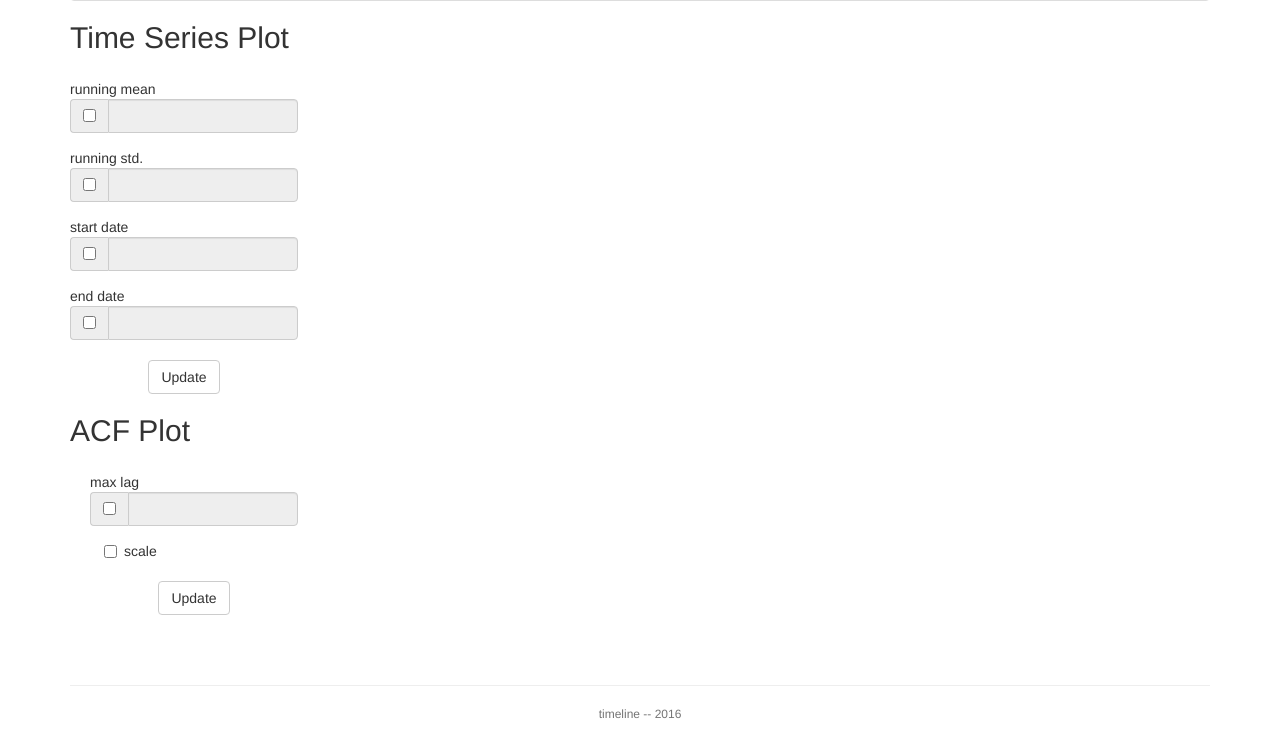
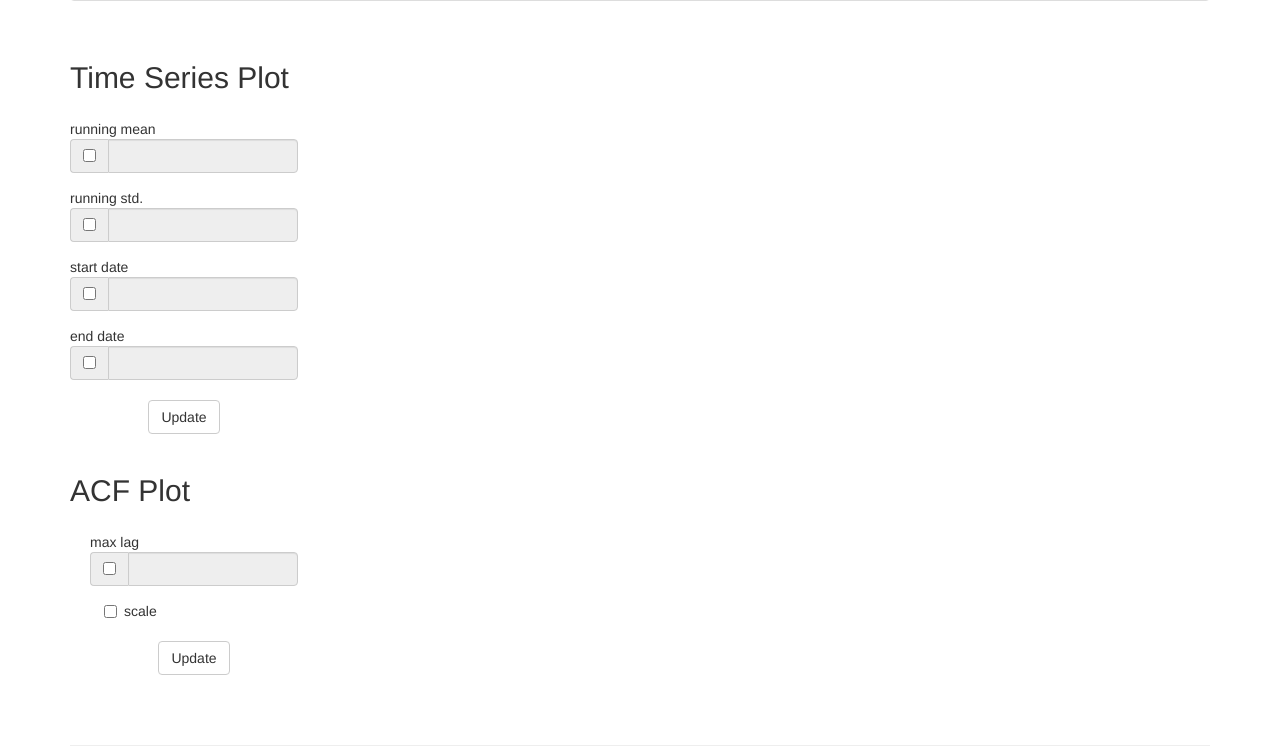
Before and after one commit to dumfug/mmis2, a Flask app: template timeline/templates/info.html in a window 1280 px wide. Shown: the part 318-1065 px from the top of the page. Before the commit the page ends 1037 px from the top, so only its background shows below. Run offline with Flask 2, Linux system fonts and the light colour scheme; the template is opened without the code that fills it, so the values that code supplies are empty; some libraries are stand-ins or nearby versions.

Commit message:
Additional css...

```diff
--- a/timeline/static/css/timeline.css
+++ b/timeline/static/css/timeline.css
@@ -65,3 +65,7 @@ body {
   font-size: 12px;
   color: #757575;
 }
+
+.plot {
+  padding-top: 20px;
+}
--- a/timeline/templates/eval_info.html
+++ b/timeline/templates/eval_info.html
@@ -1,6 +1,5 @@
 {% extends "layout.html" %} {% block body %}
 <div class="container">
-
   <div>
     <h1> {{data_set.name}} </h1>
   </div>
@@ -10,7 +9,7 @@
       <li class="list-group-item"><b>Description:</b> {{data_set.description}} </li>
     </ul>
   </div>
-  <div id='eval_plot'>
+  <div id='eval_plot' class='plot'>
     <h2>Evaluation Plot</h2>
 
     <div class='plot_window'>
--- a/timeline/templates/info.html
+++ b/timeline/templates/info.html
@@ -16,7 +16,7 @@
     </ul>
     </div>
 
-  <div id='time_series_plot'>
+  <div id='time_series_plot' class='plot'>
     <h2>Time Series Plot</h2>
     <div class='plot_window'>
       <div id='time-plot-canvas' class="plot-canvas"></div>
@@ -70,7 +70,7 @@
 
   <div id='clear'></div>
 
-  <div id='acf_plot'>
+  <div id='acf_plot' class='plot'>
     <h2>ACF Plot</h2>
 
     <div class='plot_window'>
--- a/timeline/templates/live_info.html
+++ b/timeline/templates/live_info.html
@@ -11,7 +11,7 @@
     </ul>
     </div>
 
-    <div id='live_time_series_plot'>
+    <div id='live_time_series_plot' class='plot'>
       <h2>Live Time Series Plot</h2>
       <div class='plot_window'>
         <div id='live-time-plot-canvas' class="plot-canvas"></div>
```
